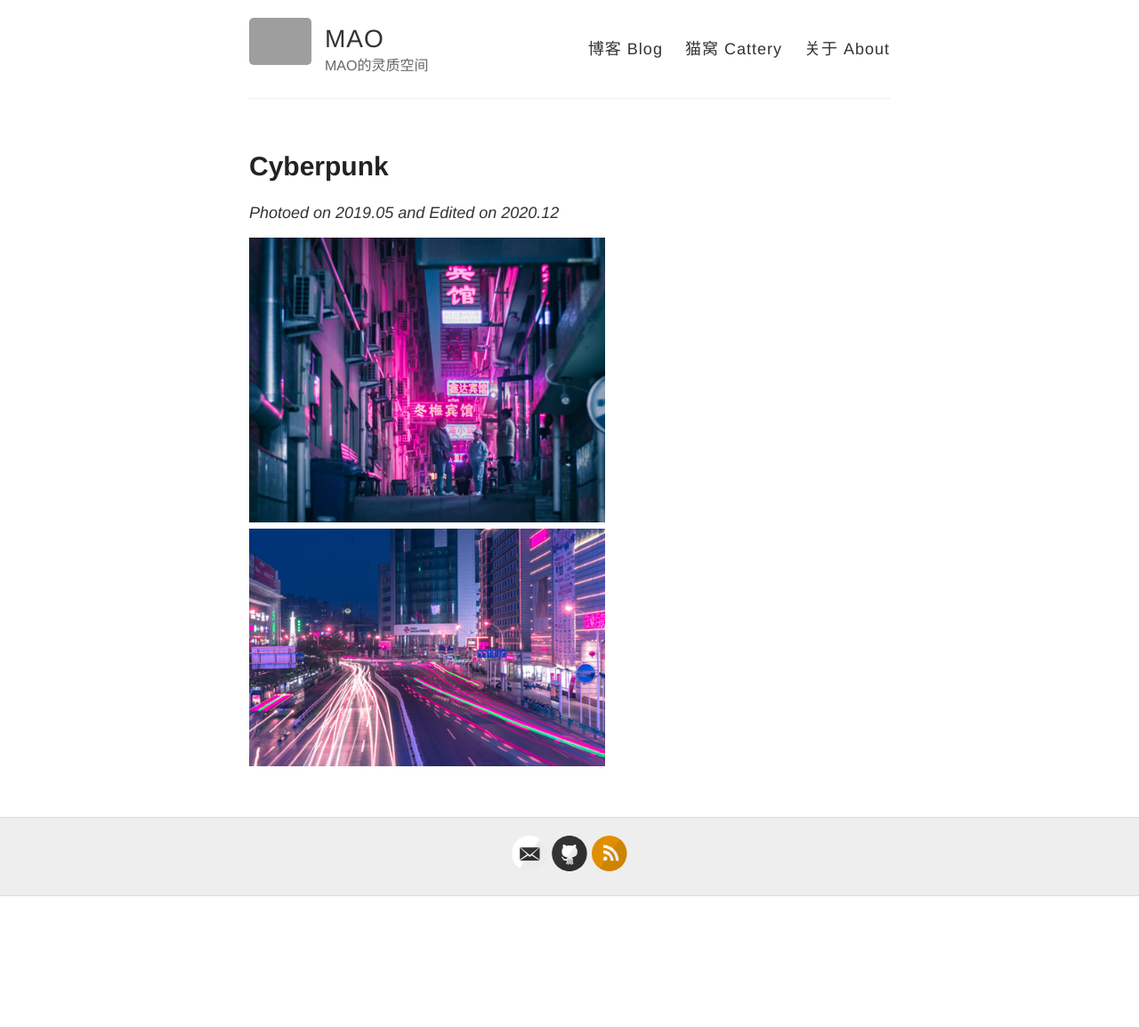
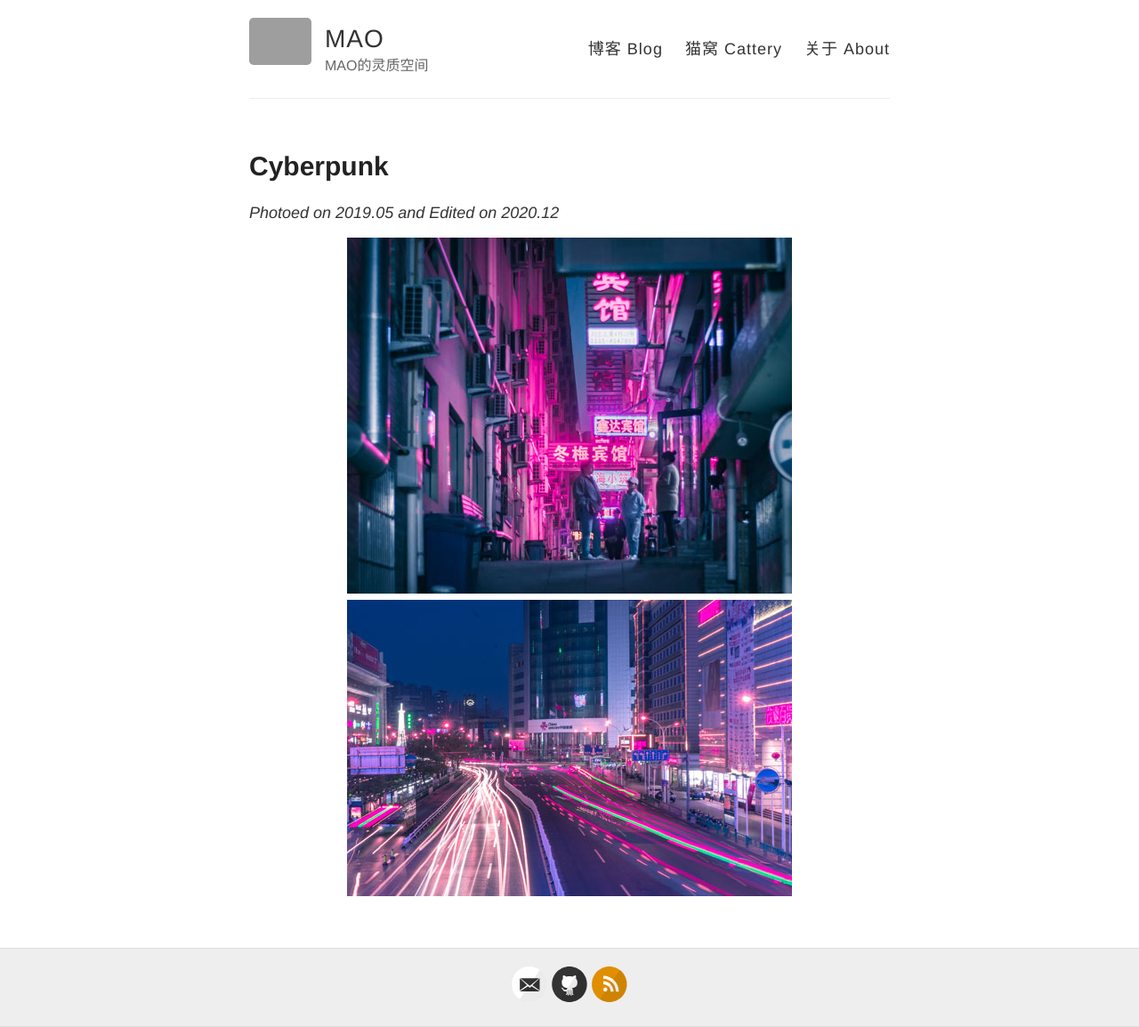
Before and after one commit to RuifMaxx/formalweb, a Jekyll site: the page built from _photo/qinghuangdao.md, in a window 1280 px wide. Shown: the whole page at 89% size. Built offline with Jekyll 4.4.1, drawn with Linux system fonts in a browser that asks for light colours; before the commit the page ends 1007 px from its top, so only the background shows below that; grey boxes are pictures that could not be loaded.

Commit message:
Update qinghuangdao.md

```diff
--- a/_photo/qinghuangdao.md
+++ b/_photo/qinghuangdao.md
@@ -5,6 +5,7 @@ title: Cyberpunk
 
 *Photoed on 2019.05 and Edited on 2020.12*
 
-
-<img src="https://ruifmaxx.github.io//images/qinghuangdao/A.jpg" style="zoom:80%" />
-<img src="https://ruifmaxx.github.io//images/qinghuangdao/B.jpg" style="zoom:80%" />
+<div align="center">
+   <img src="https://ruifmaxx.github.io//images/qinghuangdao/A.jpg" style="zoom:100%" />
+   <img src="https://ruifmaxx.github.io//images/qinghuangdao/B.jpg" style="zoom:100%" />
+</div>
```
